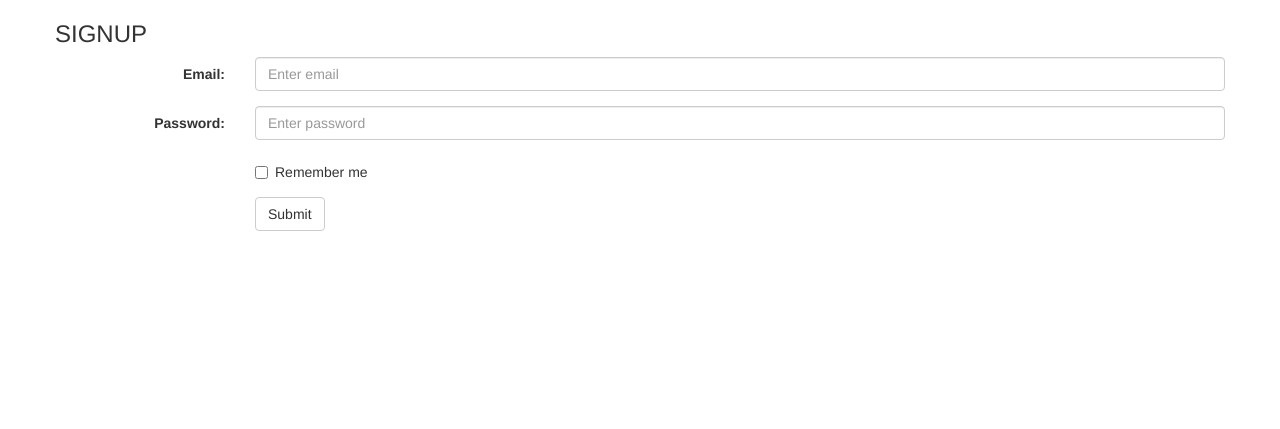
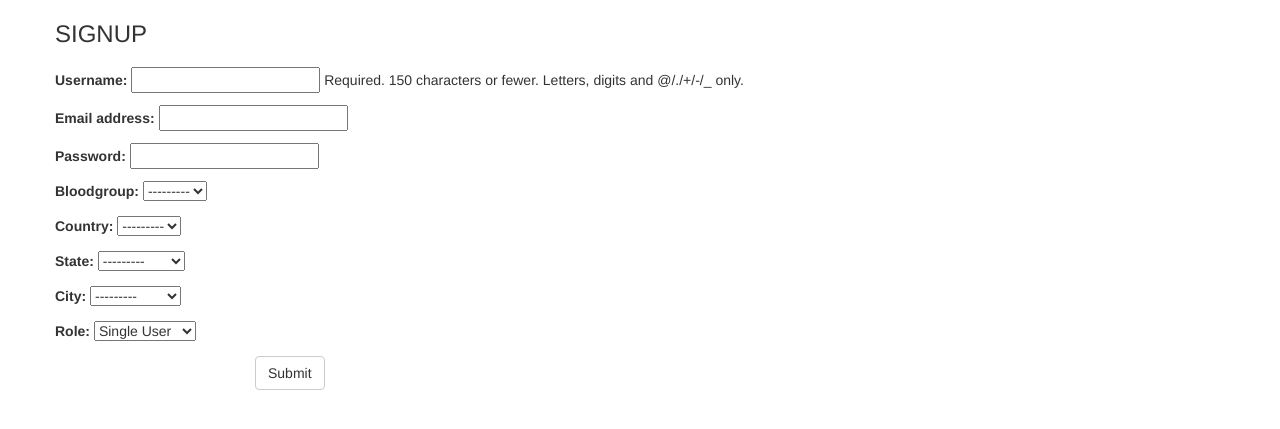
Before and after one commit to sambapython/bgm, a Django app: page /signup/ in a window 1280 px wide. Shown: the part 52-481 px from the top of the page. Run offline with Django 3.2, Linux system fonts and the light colour scheme; data comes from the database, SQL or seed files in the repository; both versions use the stored data as it was after the commit; parts of the project's set-up code (start-up, migrations or seed data) failed here and were passed over; some libraries are stand-ins or nearby versions.

Commit message:
2018-08-11 60% of blood group management completed

```diff
--- /dev/null
+++ b/bloodgroup/forms.py
@@ -0,0 +1,7 @@
+from django import forms
+from models import UserProfile
+class SignupForm(forms.ModelForm):
+	class Meta:
+		model = UserProfile
+		fields = ["username","email","password","bloodgroup",
+		"country","state","city","role"]
--- a/bloodgroup/models.py
+++ b/bloodgroup/models.py
@@ -64,11 +64,16 @@
 
 
 class UserProfile(User):
+	roles = [
+		("orgadmin","Organization"),
+		("donar","Single User")]
 
 	bloodgroup = models.ForeignKey(BloodGroup)
 	country = models.ForeignKey(Country)
 	state = models.ForeignKey(State)
 	city = models.ForeignKey(City)
+	role=models.CharField(max_length=25, default="donar",
+		choices=roles)
 
 	class Meta:
 		db_table="userprofile"
--- a/bloodgroup/templates/signup.html
+++ b/bloodgroup/templates/signup.html
@@ -3,8 +3,16 @@
 	SIGNUP
 {% endblock %}
 {% block content%}
- <form class="form-horizontal" action="/action_page.php">
+<h3>{{ msg }}</h3>
+ <form class="form-horizontal" method="post">
+  {% csrf_token %}
+  {{ form.as_p }}
   <div class="form-group">
+    <div class="col-sm-offset-2 col-sm-10">
+      <button type="submit" class="btn btn-default">Submit</button>
+    </div>
+  </div>
+  <!-- <div class="form-group">
     <label class="control-label col-sm-2" for="email">Email:</label>
     <div class="col-sm-10">
       <input type="email" class="form-control" id="email" placeholder="Enter email">
@@ -17,16 +25,16 @@
     </div>
   </div>
   <div class="form-group">
-    <div class="col-sm-offset-2 col-sm-10">
-      <div class="checkbox">
-        <label><input type="checkbox"> Remember me</label>
-      </div>
+    <label class="control-label col-sm-2" for="email">ROLE:</label>
+    <div class="col-sm-10">
+      <select class="form-control" id="email" placeholder="Enter email">
+        <option>Please select role</option>
+        <option value="donar">Single User</option>
+        <option value="orgadmin">Organization</option>
+      </select>
     </div>
   </div>
-  <div class="form-group">
-    <div class="col-sm-offset-2 col-sm-10">
-      <button type="submit" class="btn btn-default">Submit</button>
-    </div>
-  </div>
+   -->
+
 </form>
 {% endblock %}
--- a/bloodgroup/views.py
+++ b/bloodgroup/views.py
@@ -2,16 +2,67 @@
 from __future__ import unicode_literals
 
 from django.shortcuts import render
-from models import Organization, BloodBank, BloodGroup
+from models import Organization, BloodBank, BloodGroup, City
+from django.core.paginator import Paginator
+from .forms import SignupForm
 def signupview(request):
-	return render(request,"signup.html")
+	form=SignupForm()
+	msg=""
+	if request.method=="POST":
+		user_profile = SignupForm(request.POST)
+		if user_profile.is_valid():
+			user_profile.save()
+			msg="user created successfully!!"
+		else:
+			msg=user_profile._errors
+
+	return render(request,"signup.html",{"form":form,
+		"msg":msg})
 
 def organizationsview(request):
 	data= Organization.objects.all()
 	return render(request, "organizations.html",{"objects":data})
 def bloodbanksview(request):
-	data= BloodBank.objects.all()
-	return render(request, "bloodbanks.html",{"objects":data})
+
+	#data= BloodBank.objects.all()
+	blood_banks={}
+	group_name = ""
+	pages = ""
+	if request.method=="POST":
+		data = request.POST
+		group_name = data.get("bloodgroup")
+		city_name = data.get("city")
+		#import pdb; pdb.set_trace()
+		page_num=data.get("page_num",1)
+		if not page_num:
+			page_num=1
+
+		if city_name:
+			req_city = City.objects.filter(name=city_name)
+			if req_city:
+				req_city =req_city[0]
+			else:
+				all_cities =  map(lambda x:x.name, City.objects.all())
+				return render(request,
+					"bloodbanks.html",
+					{"city": city_name,
+					"page_num": page_num,
+					"group":group_name,
+					"error":"Entered city not found valid city names:"+str(all_cities)}
+					)
+			blood_banks = BloodBank.objects.filter(
+				bloodgroups__name=group_name,
+				organization__city=req_city)
+
+		pages = Paginator(blood_banks,100)
+
+		return render(request, "bloodbanks.html",
+			{ "objects":pages.page(page_num),
+			"group":group_name,
+			"page_num": page_num,
+			"pages":pages,
+			"city": city_name})
+	return render(request, "bloodbanks.html")
 def bloodgroupsview(request):
 	data= BloodGroup.objects.all()
 	return render(request, "bloodgroup.html",{"objects":data})
```
Also changed, not shown: banks_create.py (added, +13 -0 lines), bloodgroup/dummy_banks_adition.py (added, +13 -0 lines), bloodgroup/templates/bloodbanks.html (+34 -2 lines), bloodgroup/migrations/0006_userprofile_role.py (added), db - Copy.sqlite3 (added), db.sqlite3, 4 other files.
